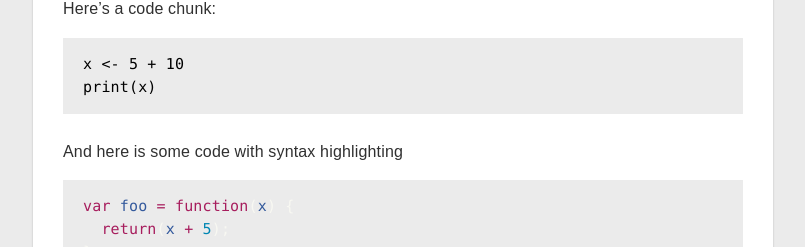
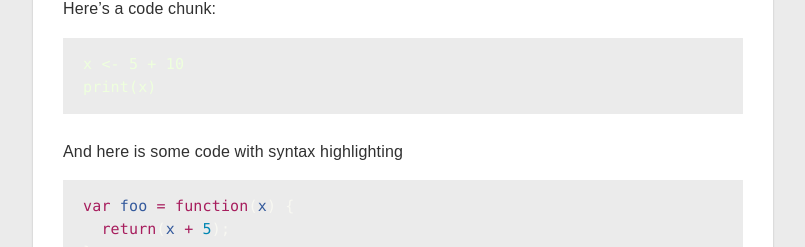
Before and after one commit to Mility/Mility.github.io, a Jekyll site: the page built from _posts/2016-02-24-just-a-test.md, in a window 1280 px wide. Shown: the part 1044-1291 px from the top of the page, without its empty margins (237-1042 px from the left). Built offline with Jekyll 4.4.1, drawn with Linux system fonts in a browser that asks for light colours; nearby versions of some CDN libraries.

Commit message:
Update _syntax.scss

```diff
--- a/_sass/_syntax.scss
+++ b/_sass/_syntax.scss
@@ -25,7 +25,7 @@
     word-wrap: inherit;
 
     &, code {
-      color: #000000;/*改为eeffdd*/
+      color: #eeffdd;/*改为eeffdd*/
     }
 
     code {
```
